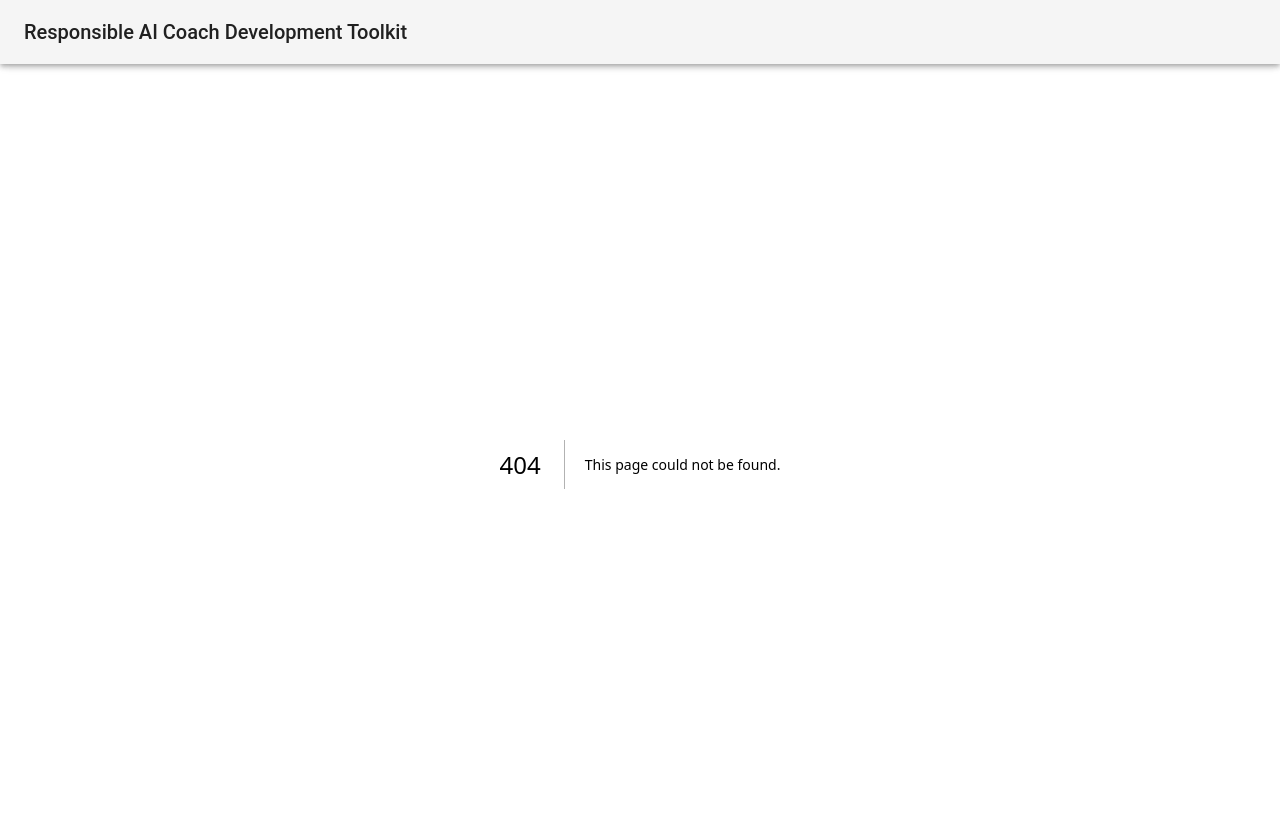
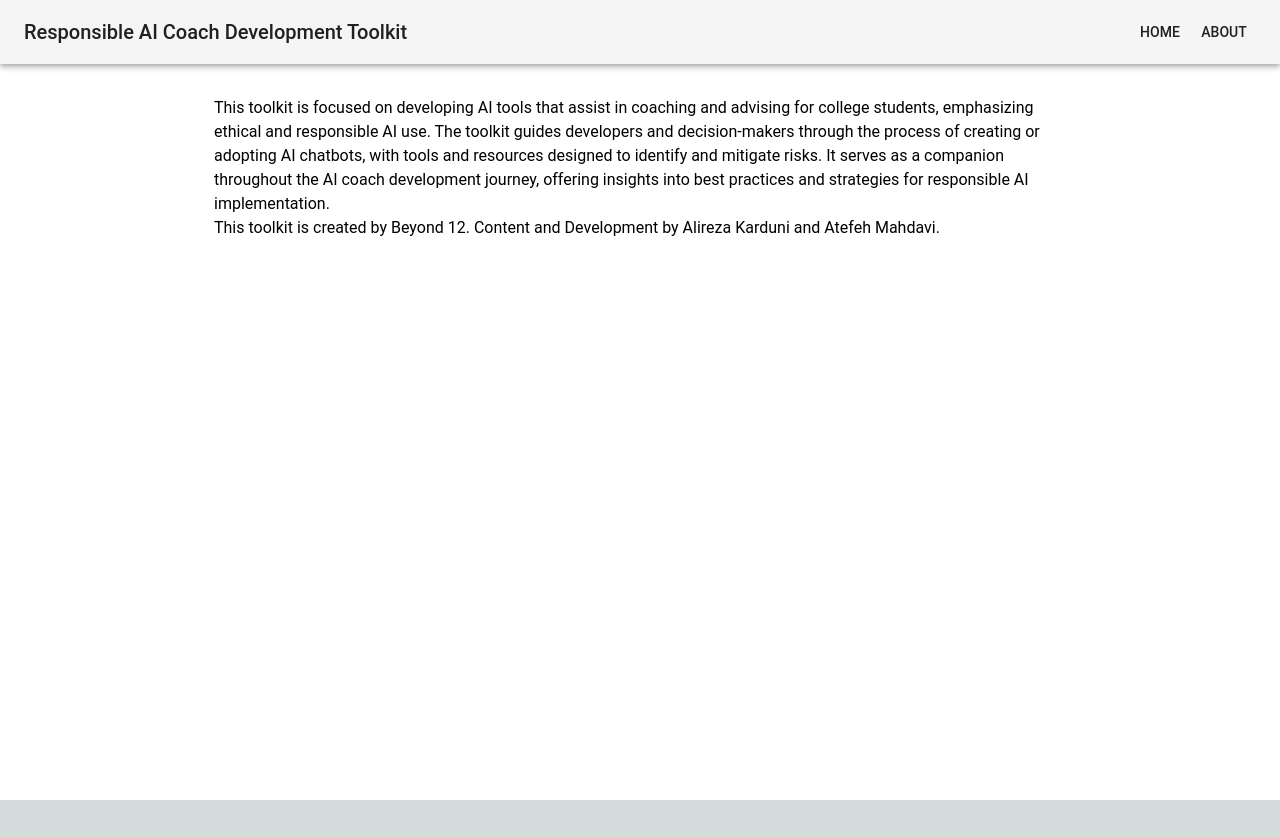
Before and after one commit to alireza116/b12toolkit, a Next.js app: page /about in a window 1280 px wide. Before the commit this address had no page. Shown: the top 838 px of the page. After the commit the page ends 800 px from the top, so only its background shows below. Built offline with nearby package versions, Linux system fonts and the light colour scheme.

Commit message:
added about to navbar, changed some text.

```diff
--- /dev/null
+++ b/src/app/about/page.js
@@ -0,0 +1,22 @@
+import React from 'react';
+import {Container, Typography} from '@mui/material';
+
+const About = () => {
+    return (
+        <Container maxWidth="md" sx={{mt: 4}}>
+            <Typography variant={"body1"}>This toolkit is focused on developing AI tools that assist in coaching and
+                advising for college students,
+                emphasizing ethical and responsible AI use. The toolkit guides developers and decision-makers through
+                the process of creating or adopting AI chatbots, with tools and resources designed to identify and
+                mitigate risks. It serves as a companion throughout the AI coach development journey, offering insights
+                into best practices and strategies for responsible AI implementation.</Typography>
+            <Typography variant="body1" paragraph>
+                This toolkit is created by Beyond 12. Content and Development by Alireza Karduni and Atefeh Mahdavi.
+            </Typography>
+
+
+        </Container>
+    );
+};
+
+export default About;
--- a/src/app/layout.js
+++ b/src/app/layout.js
@@ -5,8 +5,8 @@ import AppRoot from "@/contentPages/AppRoot";
 const inter = Inter({subsets: ["latin"]});
 
 export const metadata = {
-    title: "Responsible AI Toolkit",
-    description: "By Beyond 12",
+    title: "Responsible AI Coach Toolkit",
+    description: "By Beyond 12, Alireza Karduni and Atefeh Mahdavi",
 };
 
 export default function RootLayout({children}) {
--- a/src/components/NavBar/NavBar.js
+++ b/src/components/NavBar/NavBar.js
@@ -1,21 +1,31 @@
-// a navbar in mui
+// src/components/NavBar/NavBar.js
 
 import React from 'react';
-import {AppBar, Toolbar, Typography} from '@mui/material';
+import {AppBar, Button, Toolbar, Typography} from '@mui/material';
+import Link from 'next/link';
 
 const NavBar = React.forwardRef((props, ref) => {
-
     return (
         <AppBar ref={ref} color="default" position="sticky" className="shadow-none">
             <Toolbar>
                 <Typography variant='h6' component='div' sx={{flexGrow: 1}}>
                     Responsible AI Coach Development Toolkit
                 </Typography>
+                <Link href="/" passHref>
+                    <Button color="inherit">
+                        Home
+                    </Button>
+                </Link>
+                <Link href="/about" passHref>
+                    <Button color="inherit">
+                        About
+                    </Button>
+                </Link>
             </Toolbar>
         </AppBar>
     );
-})
+});
 
 NavBar.displayName = "NavBar";
 
-export default NavBar
+export default NavBar;
--- a/src/contentPages/contentPages/StartPage.js
+++ b/src/contentPages/tabPages/StartPage.js
@@ -59,7 +59,7 @@ const PageContent = () => {
             alignItems: 'flex-start',
             justifyContent: 'center',
         }}>
-            <Typography variant={"h4"} className={"mb-4"}>
+            <Typography variant={"h5"} className={"mb-4"}>
                 Hi!
             </Typography>
             <Typography variant={"h5"} className={"mb-4"}>This is a toolkit to help develop your AI coach/advisors
@@ -67,7 +67,7 @@ const PageContent = () => {
                 or you decide whether to adopt one, for you to
                 identify what actions you can take to develop your AI coach.
             </Typography>
-            <Typography variant={"body1"}> Click below for a tour on how this toolkit will help you </Typography>
+            <Typography variant={"h5"}> Click below for a tour on how this toolkit will help you </Typography>
             <Button variant="outlined" color="primary" onClick={handleStartTour} sx={{marginTop: 2}}>
                 Click here to learn more
             </Button>
--- a/tailwind.config.js
+++ b/tailwind.config.js
@@ -1,7 +1,7 @@
 /** @type {import('tailwindcss').Config} */
 module.exports = {
     content: [
-        "./src/contentPages/**/*.{js,ts,jsx,tsx,mdx}",
+        "./src/tabPages/**/*.{js,ts,jsx,tsx,mdx}",
         "./src/components/**/*.{js,ts,jsx,tsx,mdx}",
         "./src/app/**/*.{js,ts,jsx,tsx,mdx}",
     ],
```
Also changed, not shown: src/app/page.js (+6 -6 lines), src/contentPages/tabPages/AiRisks.js (renamed from src/contentPages/contentPages/AiRisks.js), src/contentPages/tabPages/Foundations.js (renamed from src/contentPages/contentPages/Foundations.js), src/contentPages/tabPages/Onboarding.js (renamed from src/contentPages/contentPages/Onboarding.js), src/contentPages/tabPages/Ongoing.js (renamed from src/contentPages/contentPages/Ongoing.js), src/contentPages/tabPages/StudentCoach.js (renamed from src/contentPages/contentPages/StudentCoach.js).
